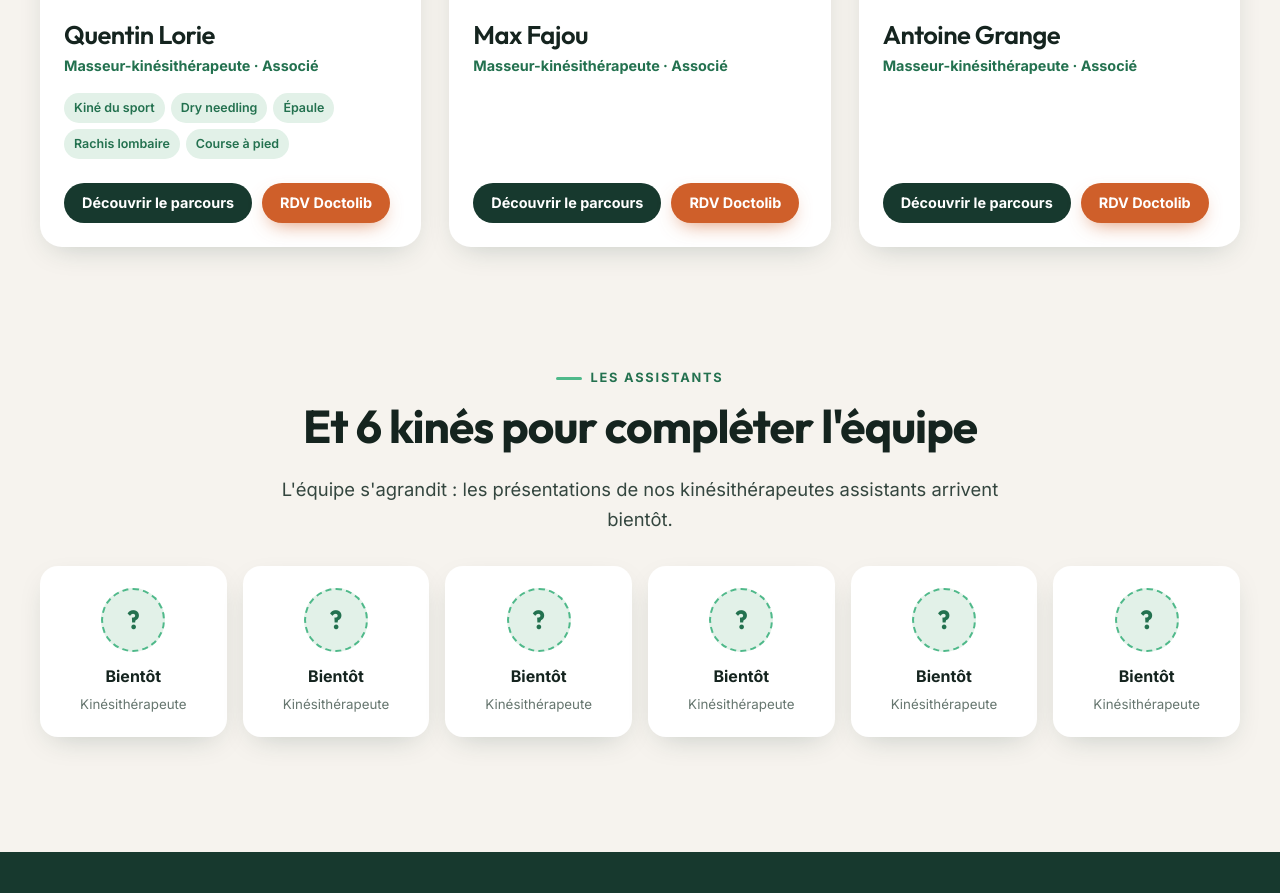
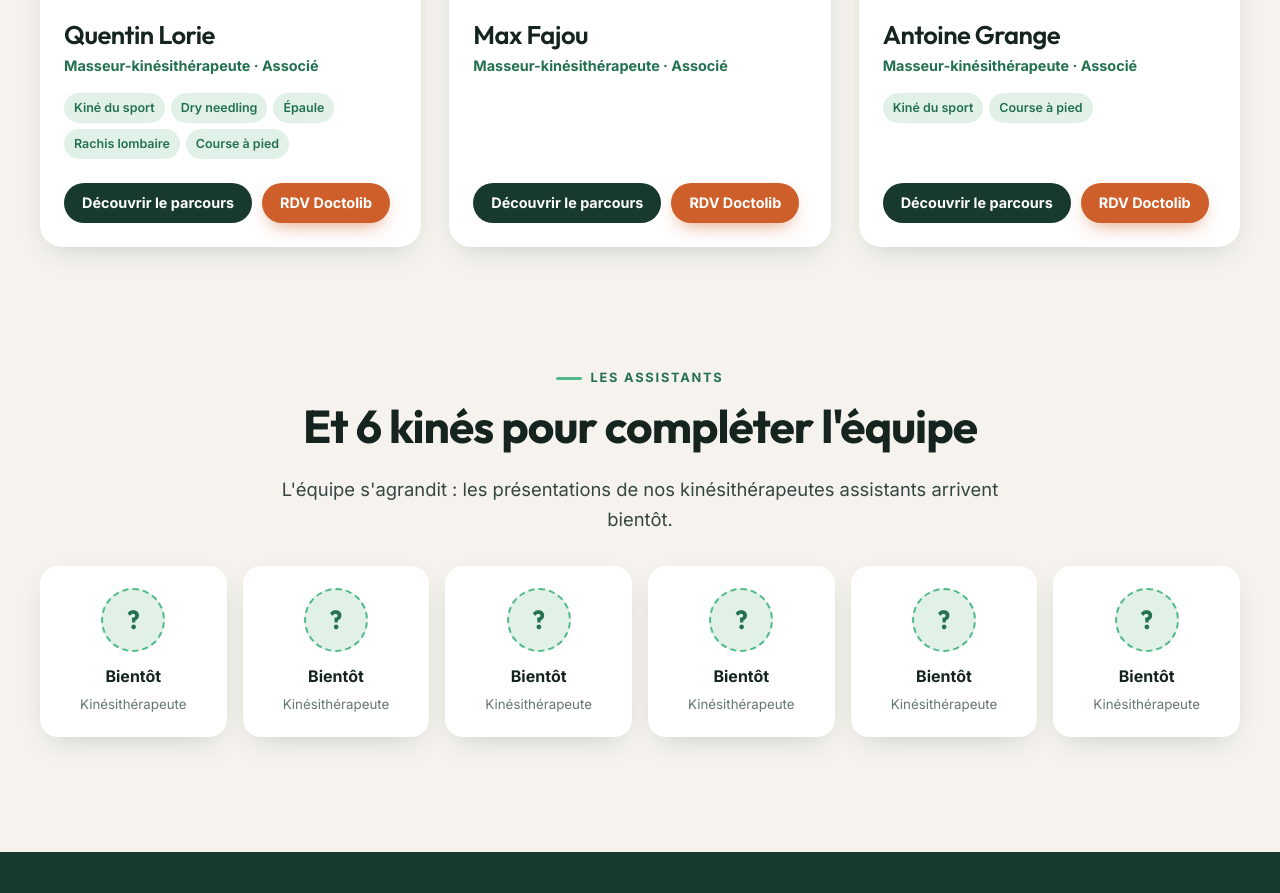
Before and after one commit to rugbystaps17/monster.rugby, a plain HTML site: page equipe.html in a window 1280 px wide. Shown: the part 1332-2225 px from the top of the page. Drawn offline with Linux system fonts and the light colour scheme; a web font is replaced by a local one.

Commit message:
Équipe : formations d'Antoine Grange
Co-Authored-By: Claude Opus 5.5 <noreply@anthropic.com>
Claude-Session: https://claude.ai/code/session_01MWKEMAFPygf7QeHqNSy59e

```diff
--- a/equipe.html
+++ b/equipe.html
@@ -155,10 +155,11 @@
     {
       name: "Antoine Grange", role: "Masseur-kinésithérapeute · Associé",
       photo: "", video: "", doctolib: "https://www.doctolib.fr/masseur-kinesitherapeute/lyon/antoine-grange",
-      chips: [],
+      chips: ["Kiné du sport", "Course à pied"],
       parcours: [
-        ["", "Diplôme d'État de masseur-kinésithérapeute", "À compléter (voir profil Doctolib)"],
-        ["", "Formations complémentaires", "À compléter (voir profil Doctolib)"]
+        ["2024", "Kinésithérapie du sport", "Kinésport formation"],
+        ["2023", "La clinique du coureur 1.0", "La Clinique du Coureur"],
+        ["2022", "Diplôme d'État de masseur-kinésithérapeute", "Institut de Formation en Masso-Kinésithérapie (IFMK) de Lyon"]
       ]
     }
   ];
```
